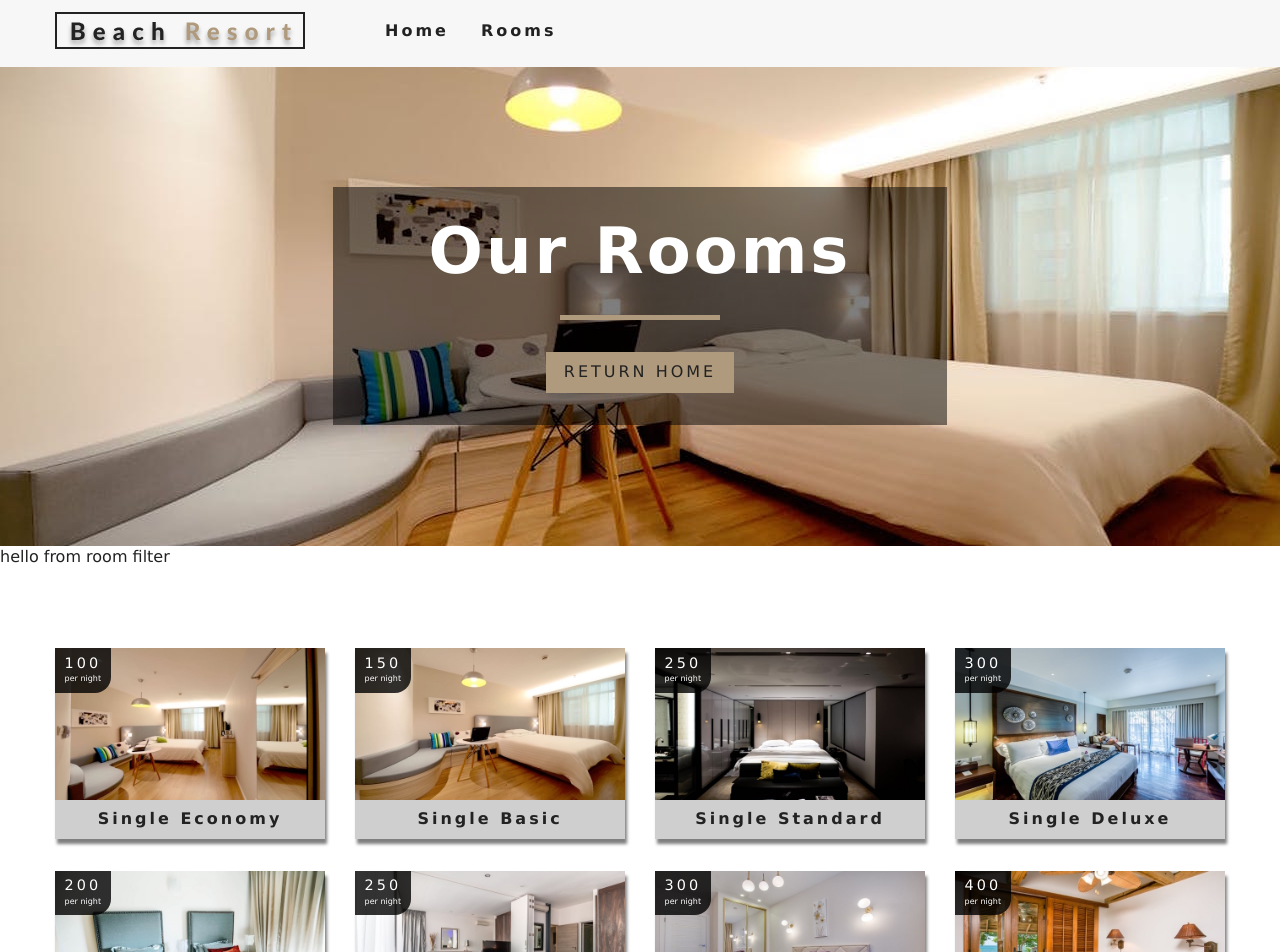
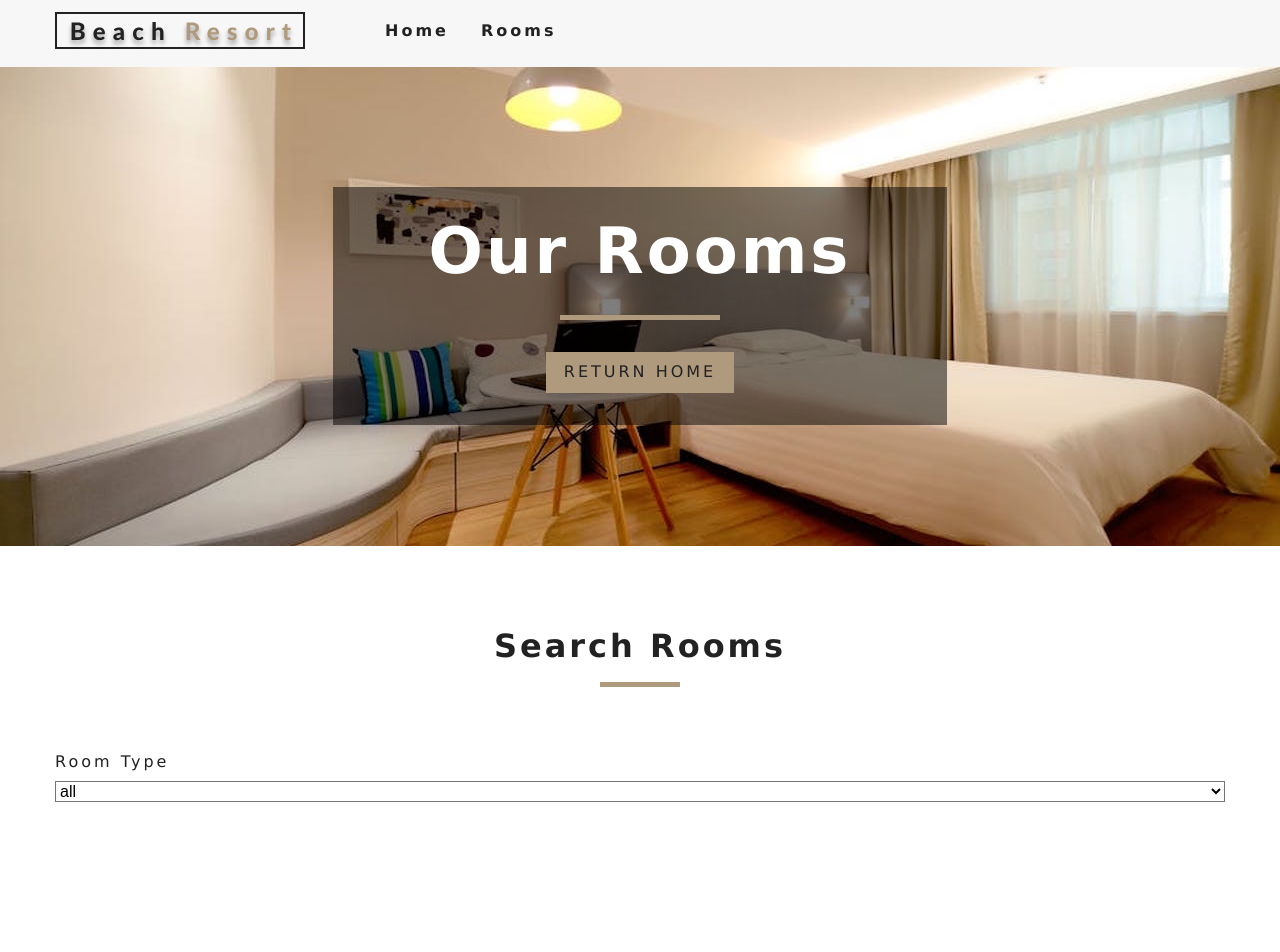
Before and after one commit to chirchir12/reservation, a React (Create React App) app: page /rooms in a window 1280 px wide. Shown: the top 952 px of the page. Built offline with nearby package versions, Linux system fonts and the light colour scheme.

Commit message:
finish filter by type

```diff
--- a/src/components/RoomFilter.js
+++ b/src/components/RoomFilter.js
@@ -1,7 +1,53 @@
-import React from 'react';
+import React, { useContext } from 'react';
+import { RoomsContext } from '../context';
+import Title from './Title';
 
-function RoomFilter(props) {
-  return <div>hello from room filter</div>;
+const getUnique = (items, value) => {
+  return [...new Set(items.map((item) => item[value]))];
+};
+function RoomFilter({ rooms }) {
+  const {
+    type,
+    capacity,
+    price,
+    minPrice,
+    maxPrice,
+    minSize,
+    maxSize,
+    breakfast,
+    pets,
+    handleChange,
+  } = useContext(RoomsContext);
+  let types = getUnique(rooms, 'type');
+  types = ['all', ...types];
+  types = types.map((item, index) => {
+    return (
+      <option value={item} key={index}>
+        {item}
+      </option>
+    );
+  });
+  return (
+    <section className="filter-container">
+      <Title title="search rooms" />
+      <form className="filter-form">
+        {/* select type */}
+        <div className="form-group">
+          <label htmlFor="type">room type</label>
+          <select
+            name="type"
+            id="type"
+            value={type}
+            className="form-control"
+            onChange={handleChange}
+          >
+            {types}
+          </select>
+        </div>
+        {/* select */}
+      </form>
+    </section>
+  );
 }
 
 export default RoomFilter;
--- a/src/context.js
+++ b/src/context.js
@@ -9,16 +9,30 @@
     featuredRooms: [],
     sortedRooms: [],
     isLoading: true,
+    type: 'all',
+    capacity: 1,
+    price: 0,
+    minPrice: 0,
+    maxPrice: 0,
+    minSize: 0,
+    maxSize: 0,
+    breakfast: false,
+    pets: false,
   };
 
   componentDidMount() {
     let rooms = this.formatData(items);
     let featuredRooms = rooms.filter((item) => item.featured === true);
+    let maxPrice = Math.max(...rooms.map((item) => item.price));
+    let maxSize = Math.max(...rooms.map((item) => item.size));
     this.setState({
       rooms,
       featuredRooms,
       sortedRooms: rooms,
       isLoading: false,
+      price: maxPrice,
+      maxPrice,
+      maxSize,
     });
   }
 
@@ -37,9 +51,45 @@
     let room = tempRoom.find((room) => room.slug === slug);
     return room;
   };
+  handleChange = (event) => {
+    const target = event.target;
+    let name = target.name;
+    let value = event.type === 'checkbox' ? target.checked : target.value;
+    this.setState(
+      {
+        [name]: value,
+      },
+      this.filterRooms
+    );
+  };
+  filterRooms = () => {
+    let {
+      rooms,
+      type,
+      capacity,
+      price,
+      minSize,
+      maxSize,
+      breakfast,
+      pets,
+    } = this.state;
+    let tempRooms = [...rooms];
+    if (type !== 'all') {
+      tempRooms = tempRooms.filter((item) => item.type === type);
+    }
+    this.setState({
+      sortedRooms: tempRooms,
+    });
+  };
   render() {
     return (
-      <RoomsContext.Provider value={{ ...this.state, getRoom: this.getRoom }}>
+      <RoomsContext.Provider
+        value={{
+          ...this.state,
+          getRoom: this.getRoom,
+          handleChange: this.handleChange,
+        }}
+      >
         {this.props.children}
       </RoomsContext.Provider>
     );
```
